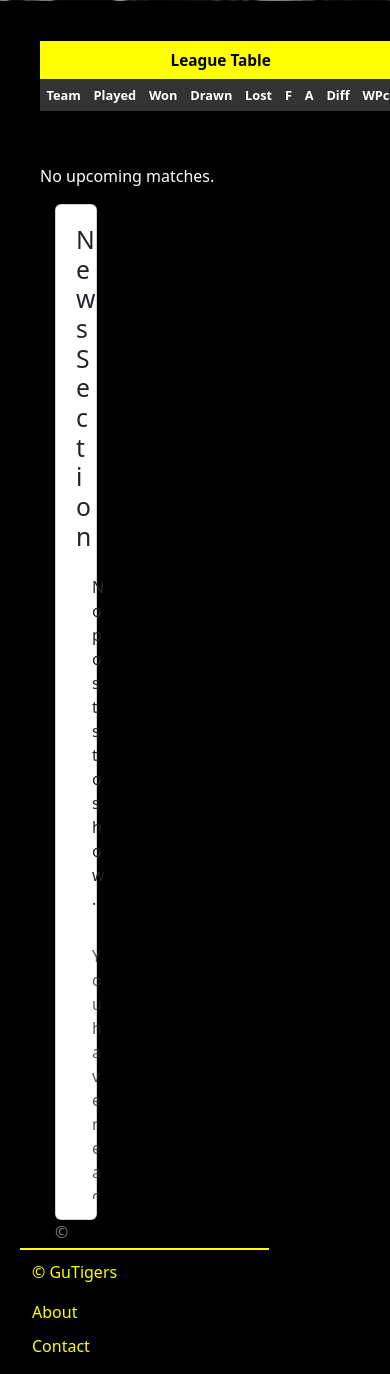
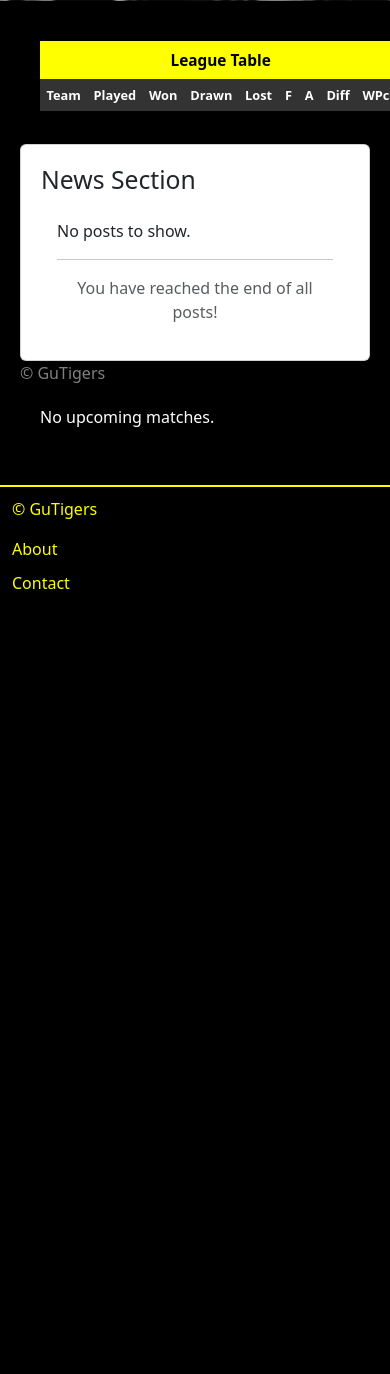
Before and after one commit to apurbaU/WAD2-FinalProject-Group11D, a Django app: page / in a window 390 px wide; the page is wider, and only the part inside the window is pictured. Shown: the part 921-2295 px from the top of that part. After the commit the page ends 1510 px from the top of that part, so only its background shows below. Run offline with Django 3.2, Linux system fonts and the light colour scheme; data that the repository does not hold is empty; some libraries are stand-ins or nearby versions.

Commit message:
fixed the responsiveness of the team news section on the home page

```diff
--- a/templates/gutigers/index.html
+++ b/templates/gutigers/index.html
@@ -7,32 +7,36 @@
 {% block body_block %}
 	<div class="container">
 		<div class="row">
-			<div class="col-8">
+			<div class="col-md-8">
 				<div class="left-section" style="height: auto;">{% include 'gutigers/table_only.html' %}</div>
-				<div>
-					<div class="left-section">
-						{% include 'gutigers/fixtures_only.html' %}
-			<div class="col-4">
+			</div>
+			<div class="col-md-4">
 				<div class="right-section card">
 					<h2>News Section</h2>
-					<div class="card-body" style="height: 40rem; overflow: scroll;">
+					<div class="card-body" style="max-height: 40rem; overflow-y: scroll;">
 						{% if posts %}
-						<ul>
 							{% for post in posts %}
 								<h5><a href="{% url 'gutigers:post' post.pk %}" style="text-decoration:none">{{ post.title }}</a></h5>
 								<footer class="text-muted">{{ post.post_date }}</footer>
 								<hr/>
 							{% endfor %}
-						</ul>
 						{% else %}
 							<p>No posts to show.</p>
 							<hr/>
 						{% endif %}
-						<footer class="text-center text-muted">You have reach the end of all posts!</footer>
+						<footer class="text-center text-muted">You have reached the end of all posts!</footer>
 					</div>
 				</div>
 				<span style="color: gray">© GuTigers</span>
 			</div>
 		</div>
+		<div class="row">
+			<div class="col-md-8">
+		<div class="left-section">
+						{% include 'gutigers/fixtures_only.html' %}
+		</div>
+		</div>
+		</div>
+
 	</div>
 {% endblock %}
```
